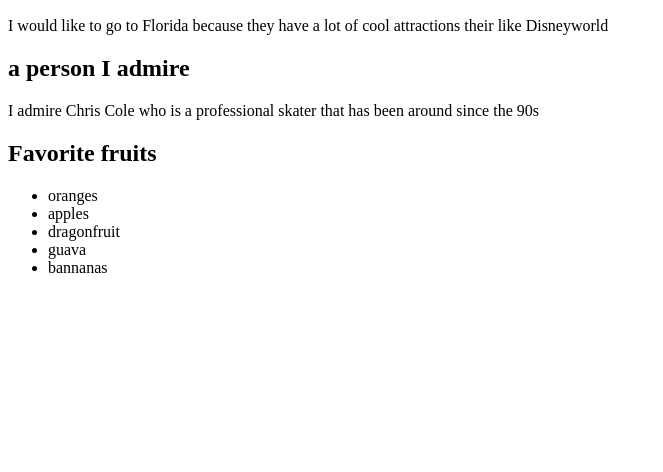
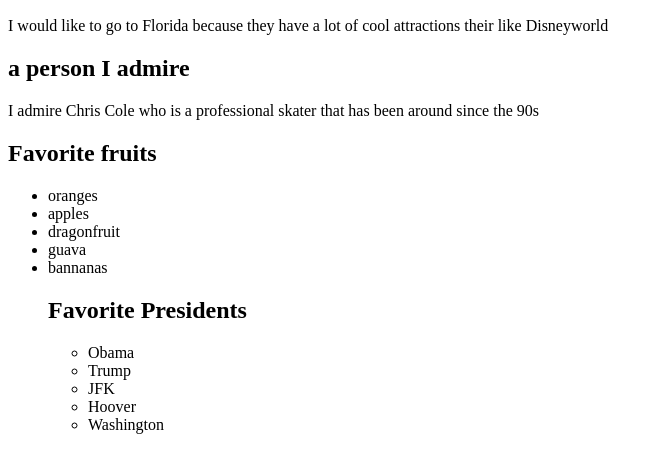
Before and after one commit to Asianytryhard/Asianytryhard.github.io, a plain HTML site: page project1.htm in a window 1280 px wide. Shown: the part 96-568 px from the top of the page, without its empty margins (0-663 px from the left). Drawn offline with Linux system fonts and the light colour scheme.

Commit message:
Update project1.htm

```diff
--- a/project1.htm
+++ b/project1.htm
@@ -29,6 +29,18 @@ like Disneyworld </p>
 <li> guava</li>
 <li> bannanas</li>
 
+  <h2> Favorite Presidents </h2>
+
+  <ul>
+    <li> Obama</li>
+    <li> Trump </li>
+    <li> JFK </li>
+    <li> Hoover</li>
+    <li> Washington</li>
+
+
+
+
 </body>
 
 </html>
```
